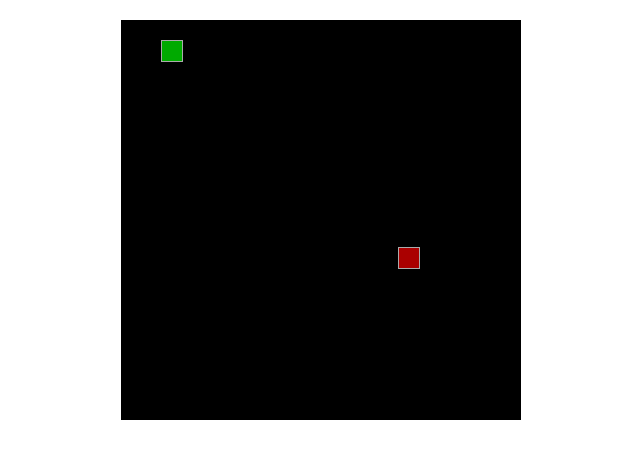
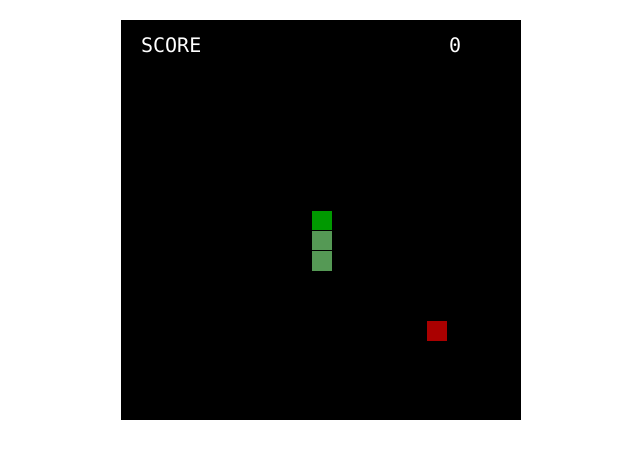
Before and after one commit to gabriel8programmer/game-snake, a plain HTML site: page index.html in a window 1280 px wide. Shown: the whole page, without its empty margins (319-959 px from the left). Drawn offline with Linux system fonts and the light colour scheme.

Commit message:
add snake and apple in positions in the game

```diff
--- a/assets/css/style.css
+++ b/assets/css/style.css
@@ -6,23 +6,48 @@
   position: relative;
 }
 
+#score {
+  position: absolute;
+  top: 0;
+  left: 20px;
+  width: 80%;
+  height: 50px;
+  display: flex;
+  align-items: center;
+  justify-content: space-between;
+}
+
+#score span {
+  color: white;
+  font-size: 20px;
+  font-family: consolas, sans-serif;
+  text-transform: uppercase;
+}
+
 #snake,
-#apple {
+#apple,
+.snake-pos {
   width: 20px;
   height: 20px;
   border: 1px solid #aaa;
   position: absolute;
 }
 
+#snake,
+.snake-pos,
+#apple {
+  border: 1px solid #000;
+}
+
 #snake {
 
-  background-color: #0a0;
-  top: 20px;
-  left: 40px;
+  background-color: #090;
+}
+
+.snake-pos {
+  background-color: #595;
 }
 
 #apple {
   background-color: #a00;
-  top: 40px;
-  left: 80px;
 }
--- a/assets/js/index.js
+++ b/assets/js/script.js
@@ -8,18 +8,27 @@ class Game {
   HEIGHT = 400
   FPS = 60
 
+  constructor(element) {
+    this.element = element
+  }
+
   randint(rand) {
     return Math.round(Math.random() * (rand + 1))
+  }
+
+  defineNewApple() {
+    this.apple.x = this.randint(this.WIDTH - 20)
+    this.apple.y = this.randint(this.HEIGHT - 20)
+    this.apple.update()
   }
 
   //init the game
   start() {
 
-    //define position of the apple
     this.apple = new Apple(document.getElementById("apple"))
-    this.apple.x = this.randint(this.WIDTH - 20)
-    this.apple.y = this.randint(this.HEIGHT - 20)
-    this.apple.update()
+
+    //define position fo apple
+    this.defineNewApple()
 
     //define position of the snake
     this.snake = new Snake(document.getElementById("snake"))
@@ -35,8 +44,8 @@ class Game {
 
     //attribute position initial
     this.snake.pos = this.snake.initialXY
-    this.snake.update()
 
+    this.snake.update(this.element)
     //run
     //this.run()
   }
@@ -68,13 +77,26 @@ class Snake {
   }
 
   addElement() {
-    const element = this.element
+
+    const element = document.createElement("div")
+    element.setAttribute("class", "snake-pos")
     this.elements.push(element)
   }
 
-  update() {
-    this.element.style.left = `${this.x}px`
-    this.element.style.top = `${this.y}px`
+  update(screen) {
+
+    //count positions in array and add other element
+    for (let c = 1; c < this.pos.length; c++) { this.addElement() }
+
+    this.elements.map(element => {
+      screen.appendChild(element)
+    })
+
+    this.elements.map((element, index) => {
+      element.style.left = `${this.pos[index][0]}px`
+      element.style.top = `${this.pos[index][1]}px`
+    })
+
   }
 
 }
@@ -98,6 +120,6 @@ class Apple {
 }
 
 window.addEventListener("load", () => {
-  const game = new Game()
+  const game = new Game(document.getElementById("game"))
   game.start()
 })
--- a/index.html
+++ b/index.html
@@ -8,17 +8,26 @@
   <link rel="stylesheet" href="./assets/css/style.css" />
   <title>Snake</title>
 
-  <script src="./assets/js/index.js"></script>
+  <script src="./assets/js/script.js"></script>
 </head>
 
 <body>
 
   <div id="game">
 
+    <div id="score">
+
+      <span>Score</span>
+      <span>0</span>
+
+    </div>
+
+
+    <div id="apple"></div>
     <div id="snake"></div>
-    <div id="apple"></div>
 
   </div>
+
 </body>
 
 </html>
```
